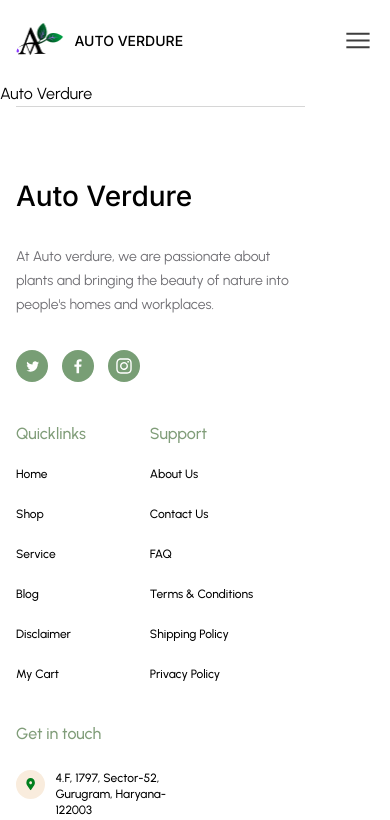
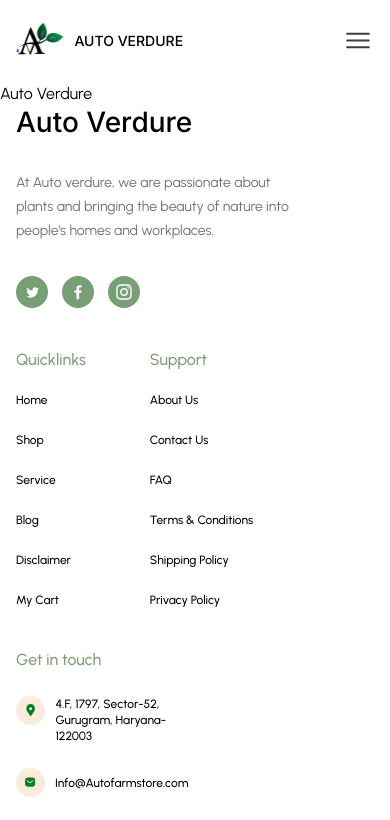
Before and after one commit to div-vik/auto-verdure, a Next.js app: page / in a window 390 px wide. Shown: the top 820 px of the page. Built offline with nearby package versions, Linux system fonts and the light colour scheme.

Commit message:
Update design

```diff
--- a/app/ui/Footer.jsx
+++ b/app/ui/Footer.jsx
@@ -7,7 +7,7 @@ const Footer = () => {
   return (
     <div className="pl-4 pr-[85px] md:px-[41px] lg:px-[80px] xl:px-[119px] mb-[45px]">
       {/* Border */}
-      <div className="mb-[73px] border-t-[1px] border-tertiaryBg" />
+      <div className="hidden md:flex mb-[73px] border-t-[1px] border-tertiaryBg" />
       <div className="xl:gap-x-[78px] grid grid-cols-1 md:grid-cols-2 xl:flex xl:justify-around">
         {/* Comapny Logo, About and Social Media */}
         <div className="w-full md:w-[292px] flex flex-col justify-start items-start gap-[33px]">
```
